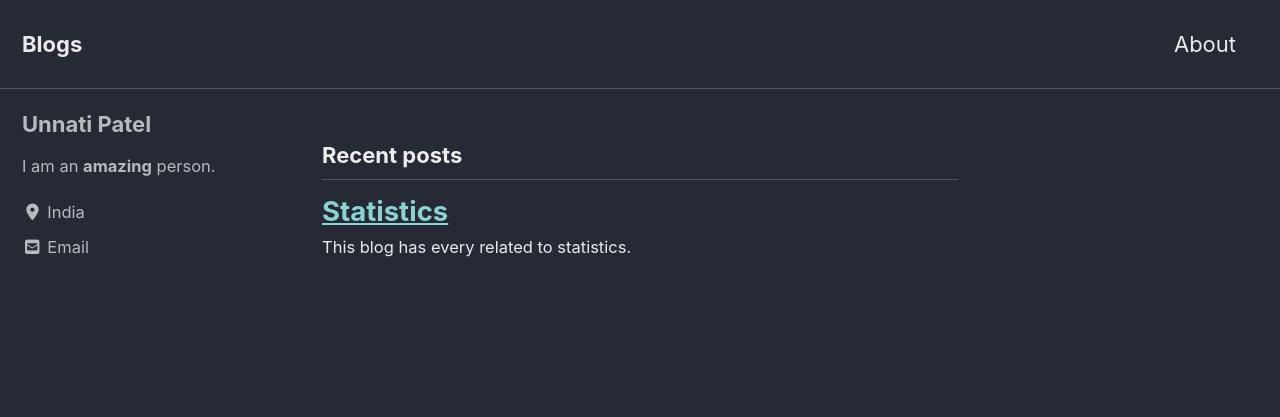
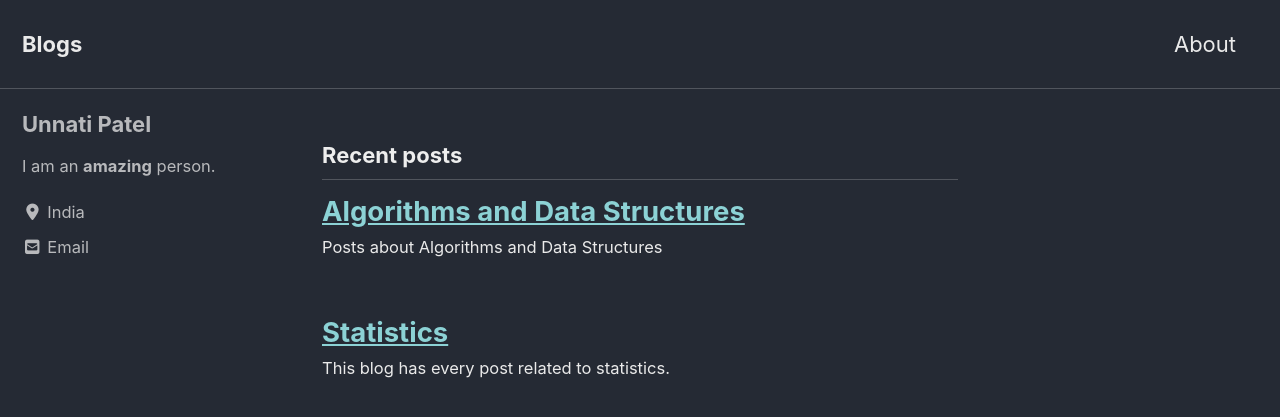
Before and after one commit to unna97/unna97.github.io, a Jekyll site: the page built from index.html, in a window 1280 px wide and 900 px high. Shown: the top 417 px of the window. Built offline with Jekyll 4.4.1, drawn with Linux system fonts in a browser that asks for light colours; cached includes are drawn as plain includes; nearby versions of some CDN libraries; the list of posts is cut into pages by our own code.

Commit message:
Adding Algorithms and Data Structures to Index

```diff
--- a/_posts/2020-05-08-maths-havard-stats-110.md
+++ b/_posts/2020-05-08-maths-havard-stats-110.md
@@ -2,4 +2,4 @@
 layout: default
 title: Statistics
 ---
-This blog has every related to statistics.
+This blog has every post related to statistics.
--- /dev/null
+++ b/_posts/2020-06-02-Algorithms-and-Data-Structures.md
@@ -0,0 +1,6 @@
+---
+layout: default
+title: Algorithms and Data Structures
+---
+
+Posts about Algorithms and Data Structures
```
